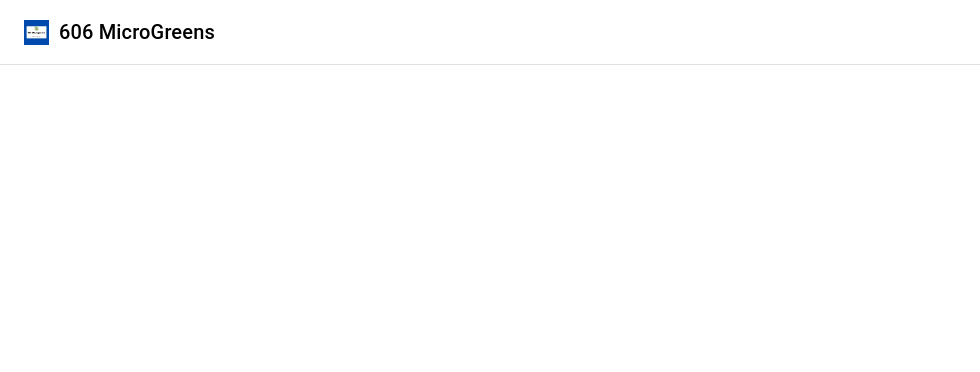
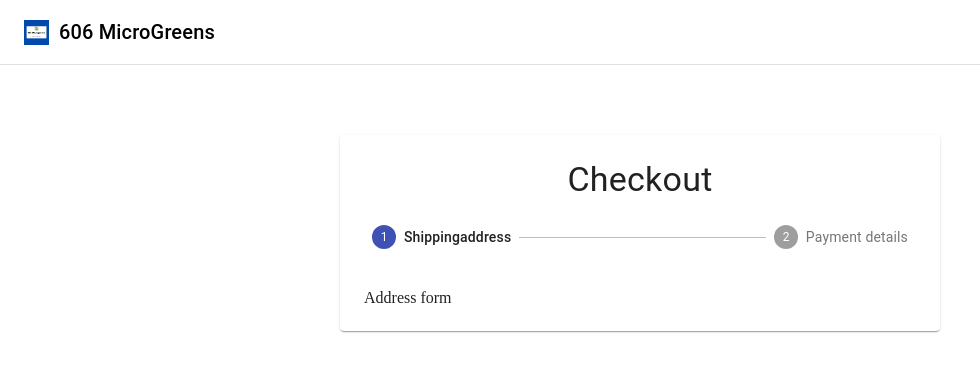
Before and after one commit to oromero270/606Store, a React (Create React App) app: page /checkout in a window 1280 px wide. Shown: the top 372 px of the page, without its empty margins (0-980 px from the left). Built offline with nearby package versions, Linux system fonts and the light colour scheme; no server answers.

Commit message:
Checkout Form start

```diff
--- a/src/App.js
+++ b/src/App.js
@@ -1,6 +1,6 @@
 import React , {useState, useEffect} from 'react';
 import {commerce} from './lib/commerce';
-import {Products, Navbar, Cart} from './components';
+import {Products, Navbar, Cart, Checkout} from './components';
 import { BrowserRouter as Router, Switch, Route } from 'react-router-dom';
 
 
@@ -19,9 +19,21 @@ const App =() =>{
   }
 //This function handles the addition to the carts
   const handleAddToCart = async ( productId, quantity) => {
-    const item = await commerce.cart.add(productId, quantity);
+    const {cart} = await commerce.cart.add(productId, quantity);
 
-    setCart(item.cart);
+    setCart(cart);
+  }
+  const handleUpdateCartQty= async (productId, quantity) =>{
+    const {cart}= await commerce.cart.update(productId,{quantity});
+    setCart(cart)
+  }
+  const handleRemoveFromCart = async(productId) =>{
+    const {cart} = await commerce.cart.remove(productId);
+    setCart(cart);
+  }
+  const handleEmptyCart = async() =>{
+    const {cart} = await commerce.cart.empty();
+    setCart(cart);
   }
 //These are the functions that are fetched on the laod screen
   useEffect(() =>{
@@ -39,7 +51,15 @@ const App =() =>{
             <Products products={products} onAddToCart={handleAddToCart}/>
           </Route>
           <Route exact path ='/cart'>
-            <Cart cart={cart}/>
+            <Cart
+            cart={cart}
+            handleUpdateCartQty={handleUpdateCartQty}
+            handleRemoveFromCart={handleRemoveFromCart}
+            handleEmptyCart={handleEmptyCart}
+            />
+          </Route>
+          <Route exact path='/checkout'>
+            <Checkout/>
           </Route>
         </Switch>
       </div>
--- a/src/components/Cart/Cart.jsx
+++ b/src/components/Cart/Cart.jsx
@@ -4,7 +4,7 @@ import useStyles from'./styles';
 import CartItem from './CartItem/CartItem';
 import { Link } from 'react-router-dom';
 
-const Cart = ({cart}) => {
+const Cart = ({cart, handleEmptyCart, handleRemoveFromCart,handleUpdateCartQty}) => {
 
     const classes = useStyles();
 
@@ -19,7 +19,7 @@ const Cart = ({cart}) => {
                 {cart.line_items.map((item) =>(
                     <Grid item xs={12} sm={4} key={item.id}>
                         <div>
-                            <CartItem item={item}/>
+                            <CartItem item={item} onUpdateCartQty={handleUpdateCartQty} onRemoveFromCart={handleRemoveFromCart}/>
                         </div>
                     </Grid>
                 ))}
@@ -29,8 +29,8 @@ const Cart = ({cart}) => {
                     Subtotal:{cart.subtotal.formatted_with_symbol}
                 </Typography>
                 <div>
-                    <Button className={classes.emptyButton} size='large' type="button" variant='contained' color='secondary' > Empty Cart!</Button>
-                    <Button className={classes.emptyButton} size='large' type="button" variant='contained' color='primary' > Checkout</Button>
+                    <Button className={classes.emptyButton} size='large' type="button" variant='contained' color='secondary' onClick={handleEmptyCart}> Empty Cart!</Button>
+                    <Button component={Link} to='/checkout' className={classes.emptyButton} size='large' type="button" variant='contained' color='primary' > Checkout</Button>
                 </div>
             </div>
         </>
--- a/src/components/Cart/CartItem/CartItem.jsx
+++ b/src/components/Cart/CartItem/CartItem.jsx
@@ -3,7 +3,7 @@ import { Typography, Button, Card,CardActions, CardContent, CardMedia } from '@m
 import useStyles from './styles';
 
 
-const CartItem = ({item}) => {
+const CartItem = ({item, onUpdateCartQty, onRemoveFromCart}) => {
     const classes=useStyles();
 
     return (
@@ -15,11 +15,11 @@ const CartItem = ({item}) => {
             </CardContent>
             <CardActions className={classes.CardActions}>
                 <div className={classes.buttons}>
-                    <Button type='button' size='small'>-</Button>
+                    <Button type='button' size='small' onClick={() =>onUpdateCartQty(item.id, item.quantity -1)}>-</Button>
                     <Typography>{item.quantity}</Typography>
-                    <Button type='button' size='small'>+</Button>
+                    <Button type='button' size='small' onClick={() =>onUpdateCartQty(item.id, item.quantity +1)}>+</Button>
                 </div>
-                <Button variant='contained' type='button' color='secondary'>Remove</Button>
+                <Button variant='contained' type='button' color='secondary' onClick={() => onRemoveFromCart(item.id)}>Remove</Button>
             </CardActions>
         </Card>
     )
--- /dev/null
+++ b/src/components/CheckoutForm/AddressForm.jsx
@@ -0,0 +1,12 @@
+import React from 'react'
+
+const AddressForm = () => {
+    return (
+        <div>
+
+            Address form
+        </div>
+    )
+}
+
+export default AddressForm
--- /dev/null
+++ b/src/components/CheckoutForm/Checkout/Checkout.jsx
@@ -0,0 +1,38 @@
+import React,{useState} from 'react';
+import {Paper, Stepper, Step, StepLabel, CircularProgress, Divider, Button, Typography } from '@material-ui/core';
+import useStyles from './styles';
+import AddressForm from '../AddressForm';
+import PaymentForm from '../PaymentForm';
+
+const steps = ['Shippingaddress', 'Payment details'];
+const Checkout = () => {
+    const [activeStep, setActiveStep]=useState(0);
+    const classes = useStyles();
+    const Confirmation =() =>(
+        <div>Confirmation</div>
+    )
+
+    const Form =() => activeStep===0
+    ?<AddressForm/>
+    :<PaymentForm/>
+    return (
+        <>
+            <div className={classes.toolbar}/>
+            <main className={classes.layout}>
+                <Paper className={classes.paper}>
+                    <Typography variant='h4' align='center'>Checkout</Typography>
+                    <Stepper activeStep={0} className={classes.stepper}>
+                        {steps.map((step) => (
+                            <Step key={step}>
+                                <StepLabel>{step}</StepLabel>
+                            </Step>
+                        ))}
+                    </Stepper>
+                    {activeStep === steps.length ? <Confirmation/> : <Form/>}
+                </Paper>
+            </main>
+        </>
+    )
+}
+
+export default Checkout
--- /dev/null
+++ b/src/components/CheckoutForm/Checkout/styles.js
@@ -0,0 +1,52 @@
+import { makeStyles } from '@material-ui/core/styles';
+
+export default makeStyles((theme) => ({
+appBar: {
+    position: 'relative',
+},
+toolbar: theme.mixins.toolbar,
+layout: {
+    marginTop: '5%',
+    width: 'auto',
+    marginLeft: theme.spacing(2),
+    marginRight: theme.spacing(2),
+    [theme.breakpoints.up(600 + theme.spacing(2) * 2)]: {
+    width: 600,
+    marginLeft: 'auto',
+    marginRight: 'auto',
+    },
+},
+paper: {
+    marginTop: theme.spacing(3),
+    marginBottom: theme.spacing(3),
+    padding: theme.spacing(2),
+    [theme.breakpoints.down('xs')]: {
+    width: '100%',
+    marginTop: 60,
+    },
+    [theme.breakpoints.up(600 + theme.spacing(3) * 2)]: {
+    marginTop: theme.spacing(6),
+    marginBottom: theme.spacing(6),
+    padding: theme.spacing(3),
+    },
+},
+stepper: {
+    padding: theme.spacing(3, 0, 5),
+},
+buttons: {
+    display: 'flex',
+    justifyContent: 'flex-end',
+},
+button: {
+    marginTop: theme.spacing(3),
+    marginLeft: theme.spacing(1),
+},
+divider: {
+    margin: '20px 0',
+},
+spinner: {
+    display: 'flex',
+    justifyContent: 'center',
+    alignItems: 'center',
+},
+}));
--- /dev/null
+++ b/src/components/CheckoutForm/PaymentForm.jsx
@@ -0,0 +1,12 @@
+import React from 'react'
+
+const PaymentForm = () => {
+    return (
+        <div>
+
+            payment form
+        </div>
+    )
+}
+
+export default PaymentForm
--- a/src/components/index.js
+++ b/src/components/index.js
@@ -2,3 +2,4 @@
 export { default as Products } from './Products/Products';
 export { default as Navbar } from './Navbar/Navbar';
 export { default as Cart } from './Cart/Cart';
+export { default as Checkout } from './CheckoutForm/Checkout/Checkout';
```
